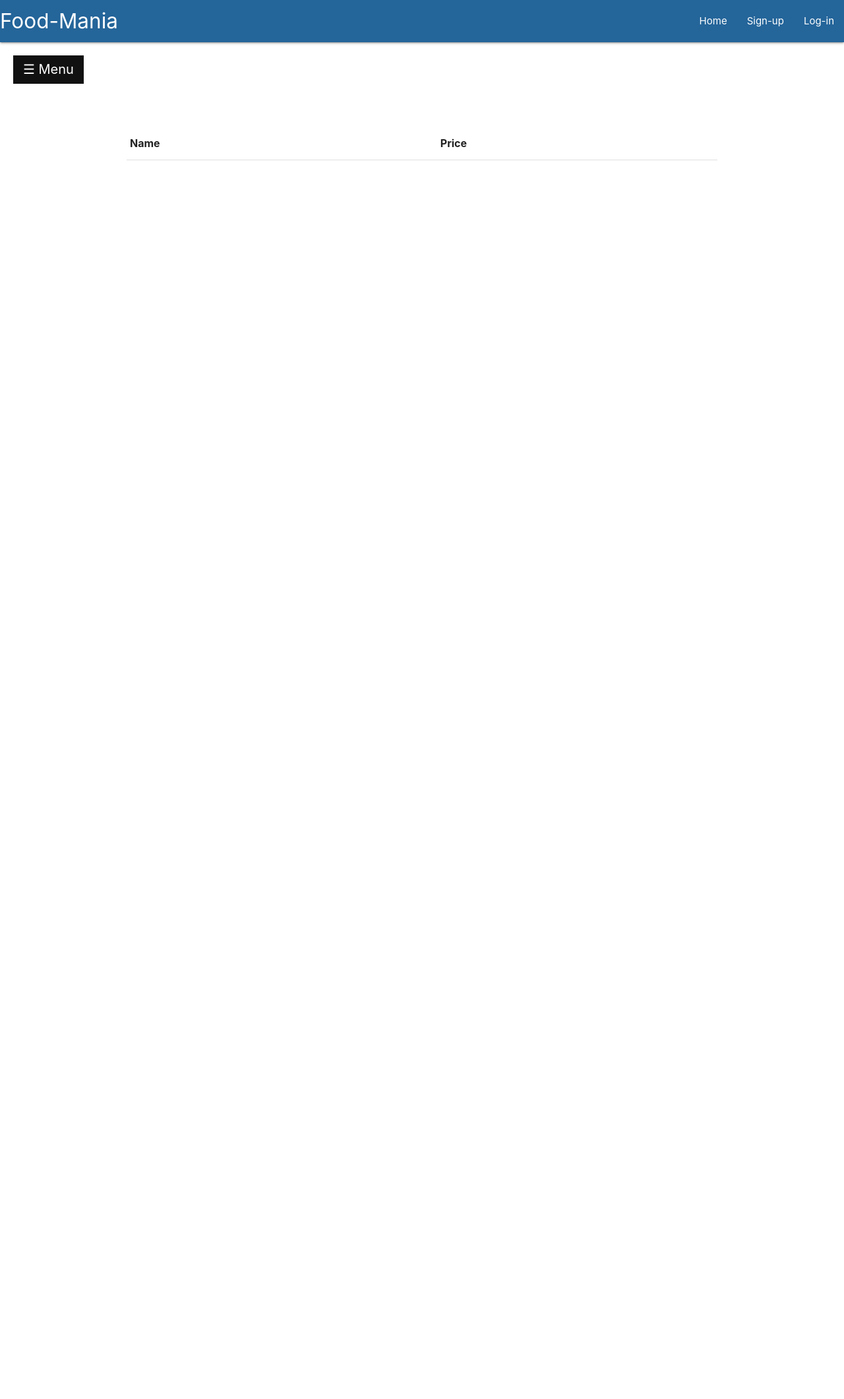
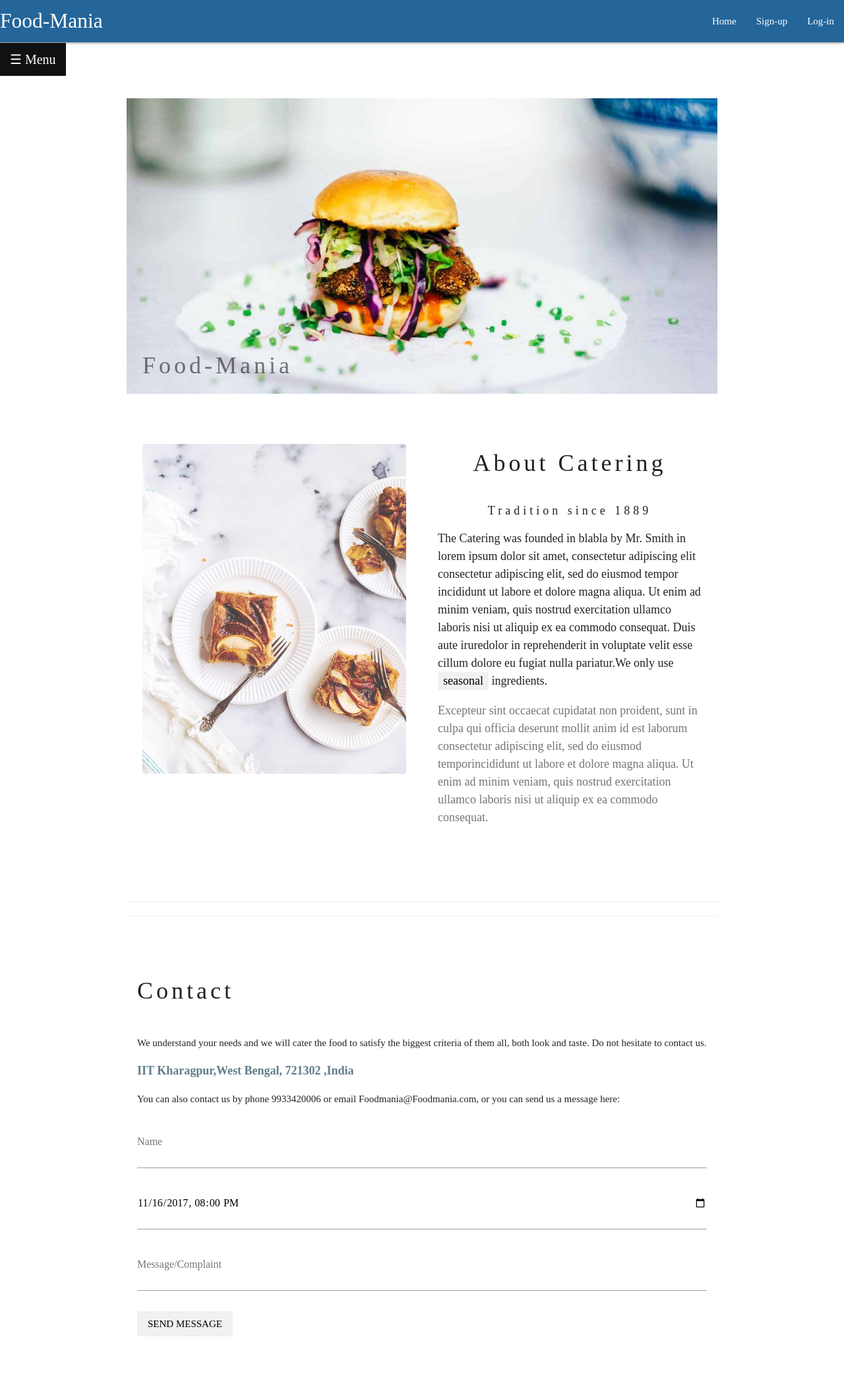
Before and after one commit to pixlmaster/FoodMania, a Django app: page /about in a window 1280 px wide. Shown: the whole page at 66% size. Before the commit the page ends 243 px from the top, so only its background shows below. Run offline with Django 3.2, Linux system fonts and the light colour scheme; data comes from the database, SQL or seed files in the repository; lists and menus that the app fills with data are empty.

Commit message:
added about/complaint

```diff
--- /dev/null
+++ b/main/templates/main/about.html
@@ -0,0 +1,70 @@
+{% extends 'main/header.html' %}
+
+{% block content %}
+ {% load staticfiles %}
+<title>Food-Mania</title>
+<meta charset="UTF-8">
+<meta name="viewport" content="width=device-width, initial-scale=1">
+<link rel="stylesheet" href="https://www.w3schools.com/w3css/4/w3.css">
+<style>
+body {font-family: "Times New Roman", Georgia, Serif;}
+h1, h2, h3, h4, h5, h6 {
+  font-family: "Playfair Display";
+  letter-spacing: 5px;
+}
+</style>
+<body>
+
+
+<!-- Header -->
+<header class="w3-display-container w3-content w3-wide" style="max-width:1600px;min-width:500px" id="home">
+  <img class="w3-image" src="{% static 'main/images/hamburger.jpg' %}" alt="Hamburger" width="1600" height="800">
+  <div class="w3-display-bottomleft w3-padding-large w3-opacity">
+    <h1 class="w3-xxlarge">Food-Mania</h1>
+  </div>
+</header>
+
+<!-- Page content -->
+<div class="w3-content" style="max-width:1100px">
+
+  <!-- About Section -->
+  <div class="w3-row w3-padding-64" id="about">
+    <div class="w3-col m6 w3-padding-large w3-hide-small">
+     <img src="{% static 'main/images/tablesetting.jpg' %}" class="w3-round w3-image w3-opacity-min" alt="Table Setting" width="600" height="750">
+    </div>
+
+    <div class="w3-col m6 w3-padding-large">
+      <h1 class="w3-center">About Catering</h1><br>
+      <h5 class="w3-center">Tradition since 1889</h5>
+      <p class="w3-large">The Catering was founded in blabla by Mr. Smith in lorem ipsum dolor sit amet, consectetur adipiscing elit consectetur adipiscing elit, sed do eiusmod tempor incididunt ut labore et dolore magna aliqua. Ut enim ad minim veniam, quis nostrud exercitation ullamco laboris nisi ut aliquip ex ea commodo consequat. Duis aute iruredolor in reprehenderit in voluptate velit esse cillum dolore eu fugiat nulla pariatur.We only use <span class="w3-tag w3-light-grey">seasonal</span> ingredients.</p>
+      <p class="w3-large w3-text-grey w3-hide-medium">Excepteur sint occaecat cupidatat non proident, sunt in culpa qui officia deserunt mollit anim id est laborum consectetur adipiscing elit, sed do eiusmod temporincididunt ut labore et dolore magna aliqua. Ut enim ad minim veniam, quis nostrud exercitation ullamco laboris nisi ut aliquip ex ea commodo consequat.</p>
+    </div>
+  </div>
+
+  <hr>
+
+  <!-- Menu Section -->
+
+
+  <hr>
+
+  <!-- Contact Section -->
+  <div class="w3-container w3-padding-64" id="contact">
+    <h1>Contact</h1><br>
+    <p>We understand your needs and we will cater the food to satisfy the biggest criteria of them all, both look and taste. Do not hesitate to contact us.</p>
+    <p class="w3-text-blue-grey w3-large"><b>IIT Kharagpur,West Bengal, 721302 ,India</b></p>
+    <p>You can also contact us by phone 9933420006 or email Foodmania@Foodmania.com, or you can send us a message here:</p>
+    <form action="/action_page.php" target="_blank">
+      <p><input class="w3-input w3-padding-16" type="text" placeholder="Name" required name="Name"></p>
+      <p><input class="w3-input w3-padding-16" type="datetime-local" placeholder="Date and time" required name="date" value="2017-11-16T20:00"></p>
+      <p><input class="w3-input w3-padding-16" type="text" placeholder="Message/Complaint" required name="Message"></p>
+      <p><button class="w3-button w3-light-grey w3-section" type="submit">SEND MESSAGE</button></p>
+    </form>
+  </div>
+
+<!-- End page content -->
+</div>
+
+
+</body>
+{% endblock %}
--- a/main/templates/main/includes/sidebar.html
+++ b/main/templates/main/includes/sidebar.html
@@ -38,6 +38,9 @@
 
 
     .openbtn {
+      position: absolute;
+      top: 65px;
+      left:0px;
       font-size: 20px;
       cursor: pointer;
       background-color: #111;
@@ -68,8 +71,8 @@
     <a href="/profile">{{user.username}}</a>
   {% endif %}
   <a href="/">Home</a>
-  <a href="About">About</a>
-  <a href="Contact">Contact</a>
+  <a href="/about">About</a>
+  <a href="/about">Contact</a>
 </div>
 
 <div id="main">
--- a/main/urls.py
+++ b/main/urls.py
@@ -11,6 +11,7 @@ urlpatterns = [
     path('login/', views.login_request, name='login'),
     path('profile/', views.get_user_profile, name = 'profile'),
     path('profile/logout', views.logout_request, name = 'prof-logout'),
+    path('about', views.about, name='about'),
     re_path('profile/profile', views.get_user_profile, name = 'prof-prof'),
     re_path('profile/signup', views.sign_up, name = 'prof-signup'),
     path("<single_slug>", views.single_slug, name="single_slug"),
--- a/main/views.py
+++ b/main/views.py
@@ -78,5 +78,7 @@ def get_user_profile(request) :
 					template_name = 'main/user_profile.html'
 					)
 
-
+def about(request):
+	return render(request,
+					template_name='main/about.html')
 #end
```
Also changed, not shown: main/static/main/images/hamburger.jpg (added), main/static/main/images/tablesetting.jpg (added). Lines whose indentation alone changed are shown as unchanged.
